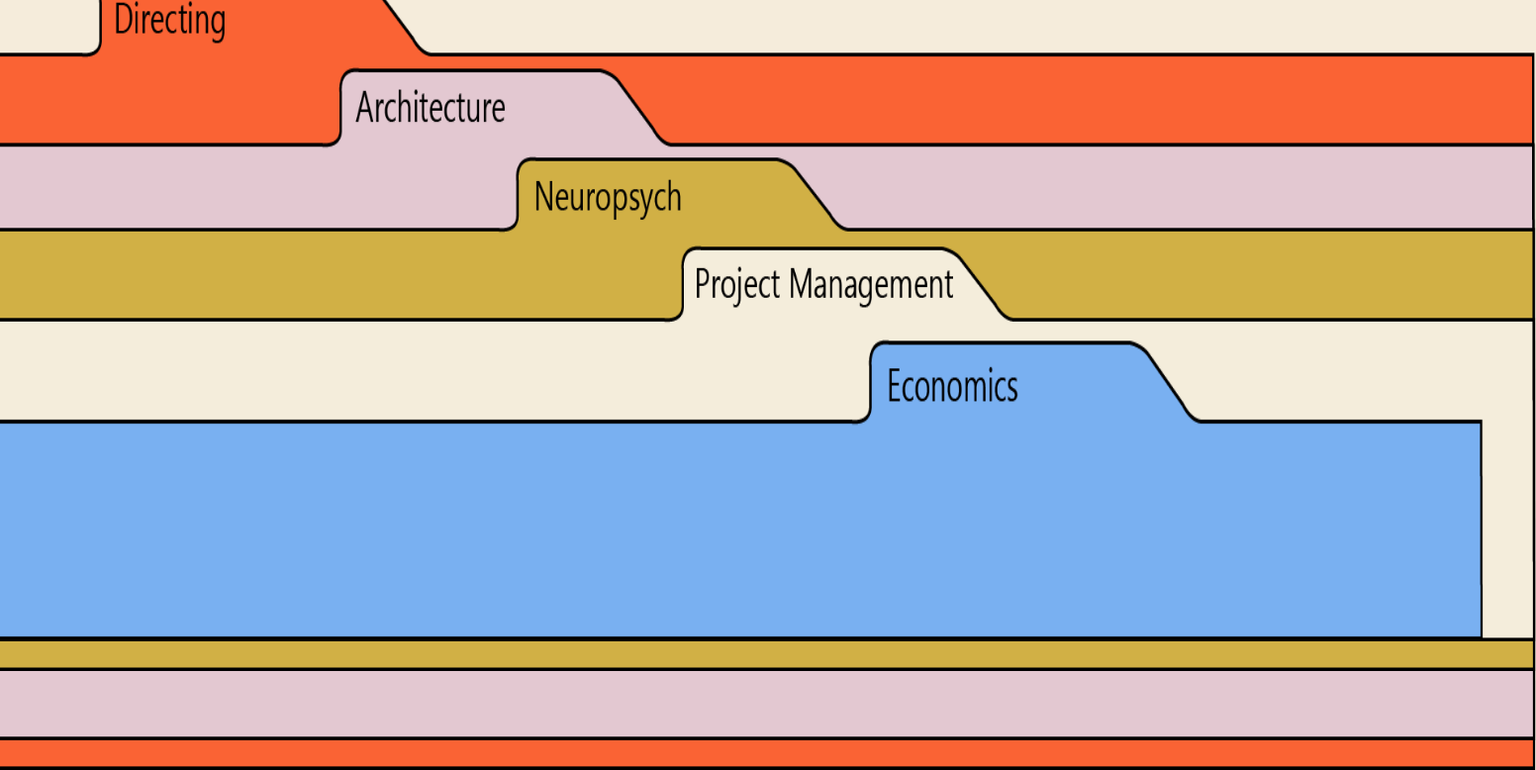
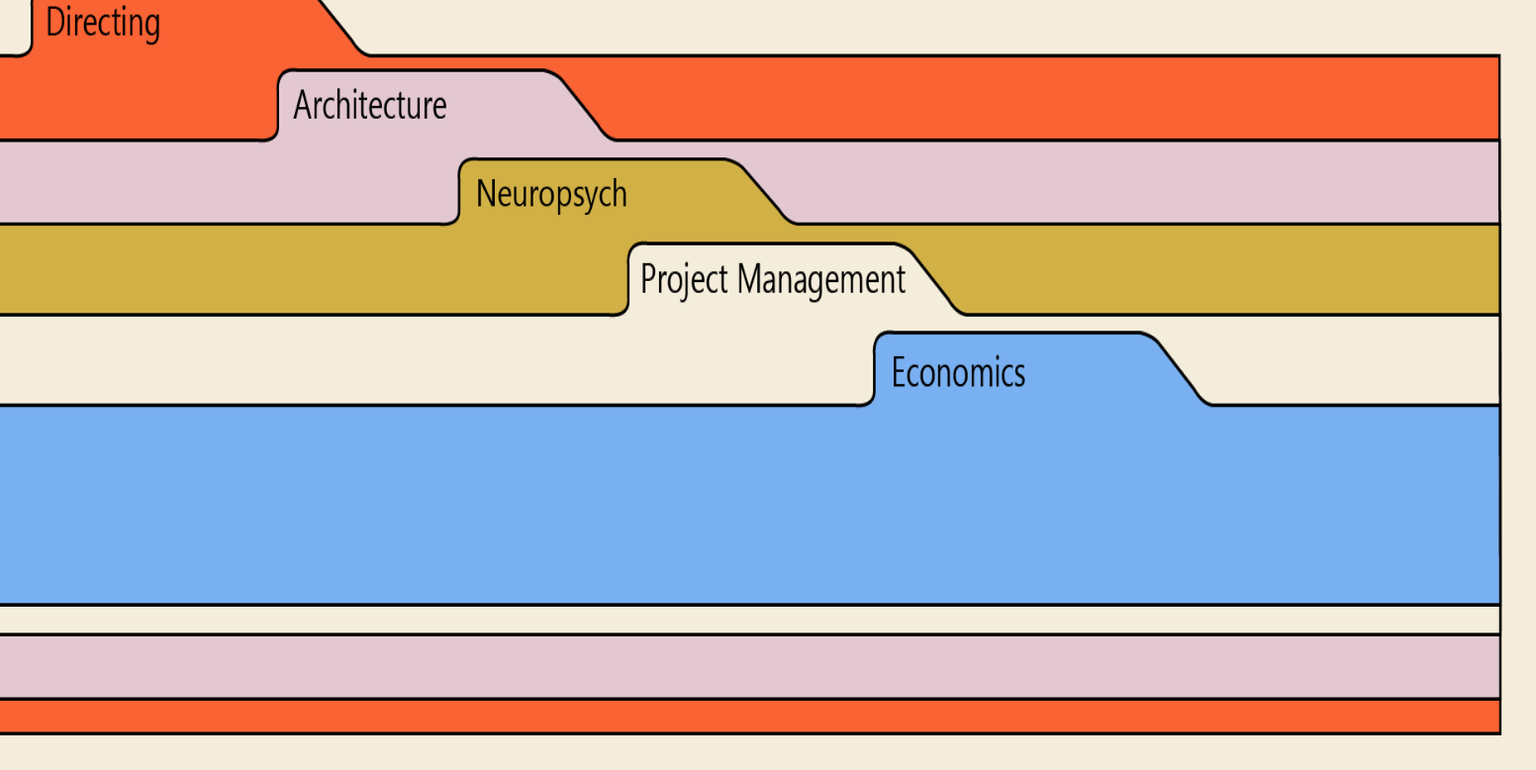
Before and after one commit to Sama1am/GDResponses, a website: page views/index.html in a window 1280 px wide. Shown: the part 262-1040 px from the top of the page at 99% size, 1552 px wide, since content can reach past the window. After the commit the page ends 1005 px from the top, so only its background shows below. Drawn offline with Linux system fonts and the light colour scheme; files that its build step writes are made by us from their sources; files whose address does not match are found by name; a web font is replaced by a local one.

Commit message:
main menu scaling

```diff
--- a/styling/mainPage.css
+++ b/styling/mainPage.css
@@ -46,10 +46,10 @@ button{
   align-self: center;
 
   position: absolute;
-  width: 122vw;
-  height: 100vh;
-  left: -10px;
-  top: 240px;
+  width: 125vw;
+  height: 95vh;
+  left: -82px;
+  top: 245px;
 
 
 }
@@ -60,9 +60,9 @@ button{
   transition: top 0.5s ease-in-out;
 
   position: absolute;
-  width: 122vw;
-  height: 85vh;
-  left: -10px;
+  width: 125vw;
+  height: 80vh;
+  left: -82px;
   top: 330px;
 
 
@@ -72,9 +72,9 @@ button{
 .button03{
 
   position: absolute;
-  width: 122vw;
-  height: 65vh;
-  left: -10px;
+  width: 125vw;
+  height: 60vh;
+  left: -82px;
   top: 420px;
 
   transition: top 0.5s ease-in-out;
@@ -84,10 +84,10 @@ button{
 
 .button04{
   position: absolute;
-  width: 122vw;
+  width: 125vw;
   height: 50vh;
-  left: -10px;
-  top: 510px;
+  left: -82px;
+  top: 505px;
 
   transition: top 0.5s ease-in-out;
 
@@ -96,10 +96,10 @@ button{
 
 .button05{
   position: absolute;
-  width: 122vw;
-  height: 38vh;
-  left: -63px;
-  top: 605px;
+  width: 125vw;
+  height: 35vh;
+  left: -82px;
+  top: 595px;
 
   transition: top 0.5s ease-in-out;
 
@@ -120,25 +120,25 @@ button{
 }
 
 .button01:hover{
-  top: 220px;
+  top: 230px;
 
 }
 
 .button02:hover{
-  top: 300px;
+  top: 315px;
 
 }
 
 .button03:hover{
-  top: 390px;
+  top: 400px;
 
 }
 
 .button04:hover{
-  top: 475px;
+  top: 485px;
 
 }
 
 .button05:hover{
-  top: 565px;
+  top: 575px;
 }
```
Also changed, not shown: styling/lecture03.css (+2 -7 lines).
